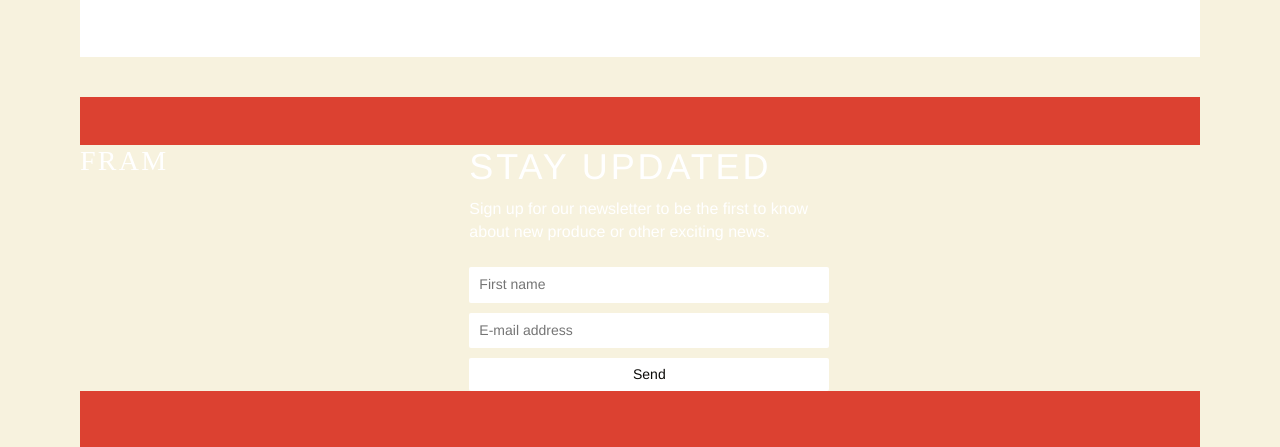
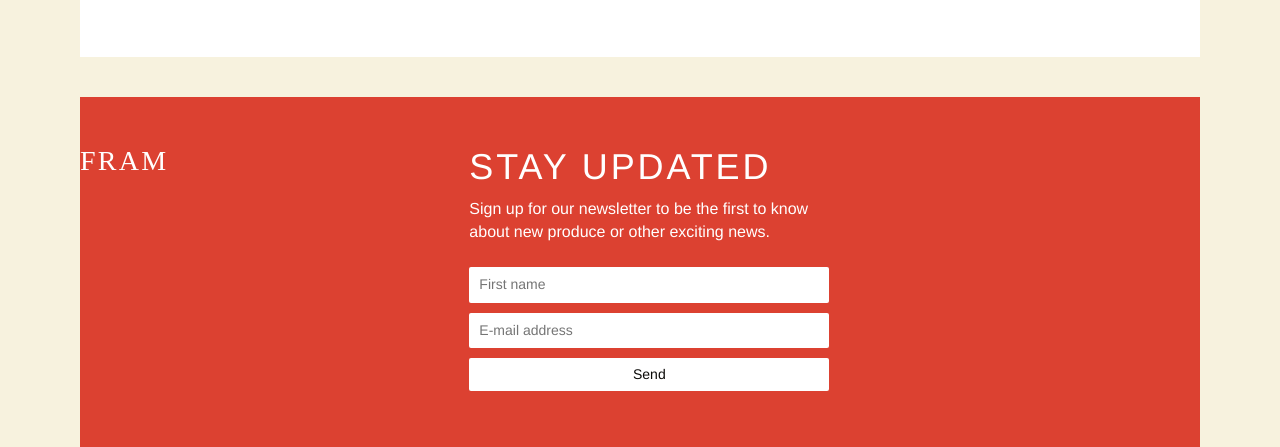
Before and after one commit to majasoma/Pro1001-prosjekt, a plain HTML site: page index.html in a window 1280 px wide. Shown: the part 2120-2567 px from the top of the page. Drawn offline with nearby package versions, Linux system fonts and the light colour scheme; a web font is replaced by a local one.

Commit message:
rød bakgrunnsfarge på "STAY UPDATED" seksjonen

```diff
--- a/css/styles.css
+++ b/css/styles.css
@@ -558,3 +558,7 @@ h1,h2,h3,h4,h5,h6{
 .product-card__text{
   margin: 0 0 6px;
 }
+/* Sørg for at hele "STAY UPDATED" er rød, ikke beige blokk inni */
+.newsletter .page{
+  background: transparent;
+}
```
